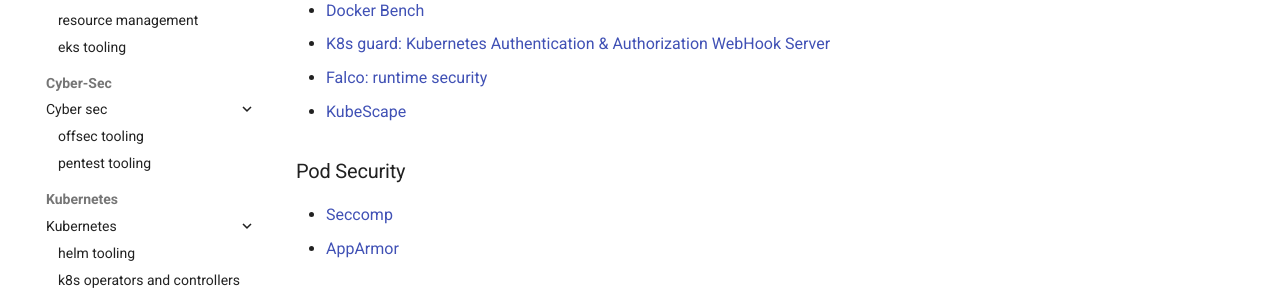
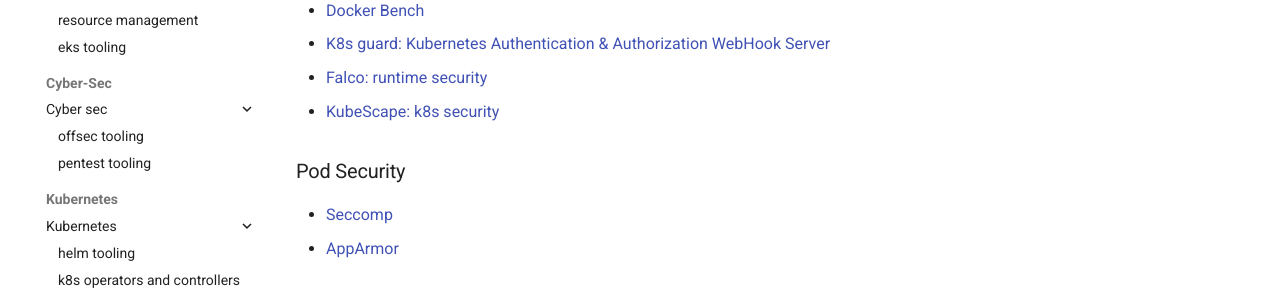
Before and after one commit to ivankatliarchuk/knowledge-base, an MkDocs documentation site: the page built from docs/tools/kubernetes/k8s.md, in a window 1280 px wide and 900 px high, scrolled down 2662 px. Shown: the part 158-453 px from the top of the window. Built offline with MkDocs 1.6.1 and Material for MkDocs 9.7.7, drawn with Linux system fonts in a browser that asks for light colours; comment, search, counter and statistics services are not loaded.

Commit message:
added kubeescape
Signed-off-by: ivan katliarchuk <ivan.katliarchuk@gmail.com>

```diff
--- a/docs/tools/kubernetes/k8s.md
+++ b/docs/tools/kubernetes/k8s.md
@@ -92,7 +92,7 @@
 - [Docker Bench](https://github.com/docker/docker-bench-security)
 - [K8s guard: Kubernetes Authentication & Authorization WebHook Server](https://github.com/appscode/guard)
 - [Falco: runtime security](https://falco.org/docs/)
-- [KubeScape](https://github.com/kubescape/kubescape)
+- [KubeScape: k8s security](https://github.com/kubescape/kubescape)
 
 ### Pod Security
 
```
